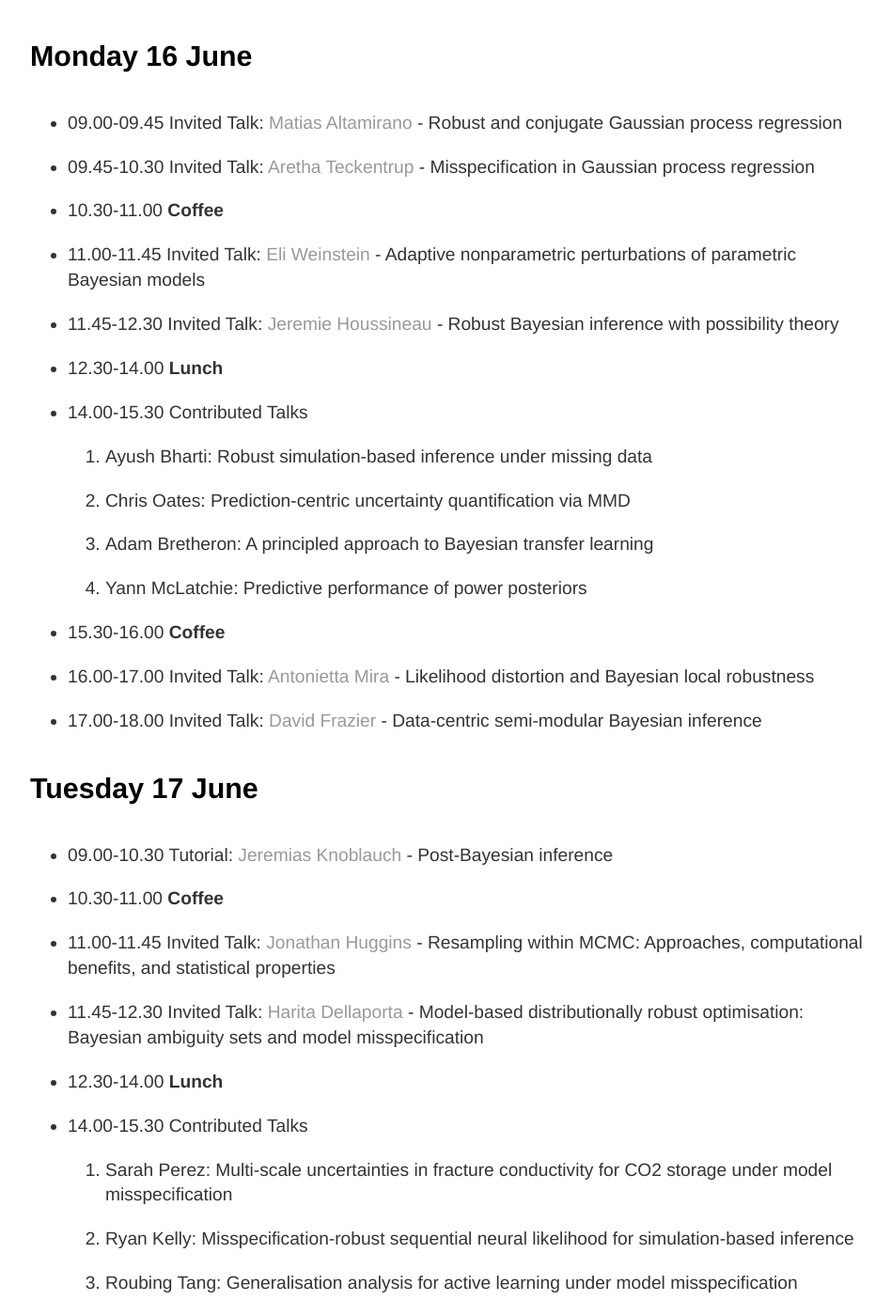
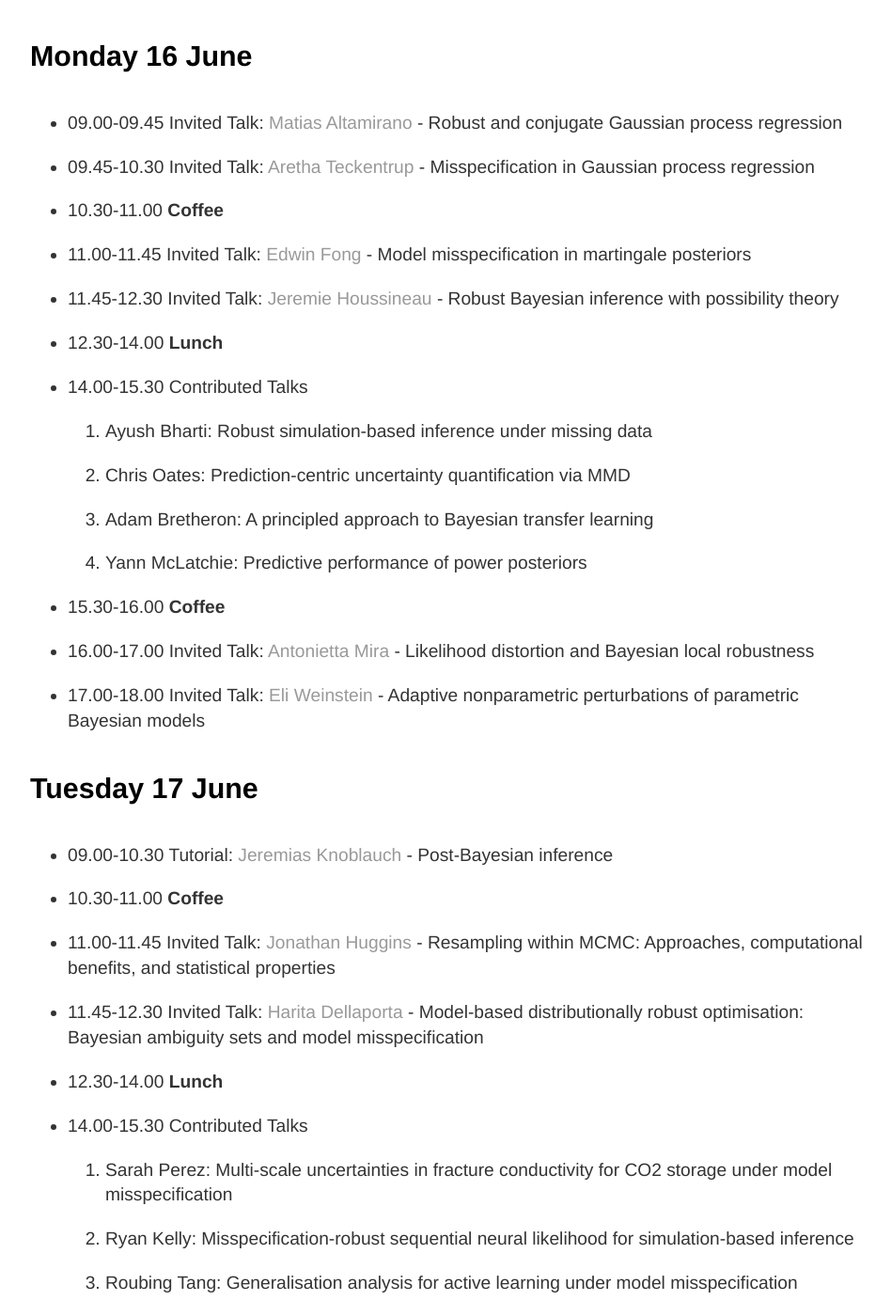
Before and after one commit to postbayes/BayesMisspecificationSatellite, a Jekyll site: the page index.html, which Jekyll copies as it is, in a window 1280 px wide and 1400 px high, scrolled down 992 px. Shown: the whole window at 94% size, without its empty margins (160-1108 px from the left). Built offline with Jekyll 4.4.1, drawn with Linux system fonts in a browser that asks for light colours; some of the changed text lies outside the part shown.

Commit message:
Update index.html

```diff
--- a/index.html
+++ b/index.html
@@ -76,7 +76,7 @@ A common justification for the use of Bayesian inference is that Bayes’ theore
 <li>09.00-09.45 Invited Talk: <a href="https://maltamiranomontero.github.io"> Matias Altamirano </a> - Robust and conjugate Gaussian process regression </li>
 <li>09.45-10.30 Invited Talk: <a href="https://www.maths.ed.ac.uk/~ateckent/"> Aretha Teckentrup </a>  - Misspecification in Gaussian process regression</li>
 <li>10.30-11.00 <b>Coffee</b></li>
-<li>11.00-11.45 Invited Talk: <a href="https://jeremiehoussineau.com/"> <a href="https://eweinstein.github.io/"> Eli Weinstein </a>  - Adaptive nonparametric perturbations of parametric Bayesian models </li>
+<li>11.00-11.45 Invited Talk: <a href="https://edfong.github.io/"> Edwin Fong </a>  - Model misspecification in martingale posteriors  </li>
 <li>11.45-12.30 Invited Talk: <a href="https://jeremiehoussineau.com/"> Jeremie Houssineau </a> - Robust Bayesian inference with possibility theory </li>
 <li>12.30-14.00 <b>Lunch</b></li>
 <li>14.00-15.30 Contributed Talks </li>
@@ -88,7 +88,7 @@ A common justification for the use of Bayesian inference is that Bayes’ theore
 </ol>
 <li>15.30-16.00 <b>Coffee</b></li>
 <li>16.00-17.00 Invited Talk: <a href="https://search.usi.ch/en/people/f8960de6d60dd08a79b6c1eb20b7442b/mira-antonietta"> Antonietta Mira </a>  - Likelihood distortion and Bayesian local robustness </li>
-<li>17.00-18.00 Invited Talk: <a href="https://dtfrazier.netlify.app/"> David Frazier </a> - Data-centric semi-modular Bayesian inference </li>
+<li>17.00-18.00 Invited Talk: <a href="https://jeremiehoussineau.com/"> <a href="https://eweinstein.github.io/"> Eli Weinstein </a>  - Adaptive nonparametric perturbations of parametric Bayesian models </li>
 </ul>
 </p>
 
```
Also changed, not shown: other parts of index.html (+1 -1 lines).
